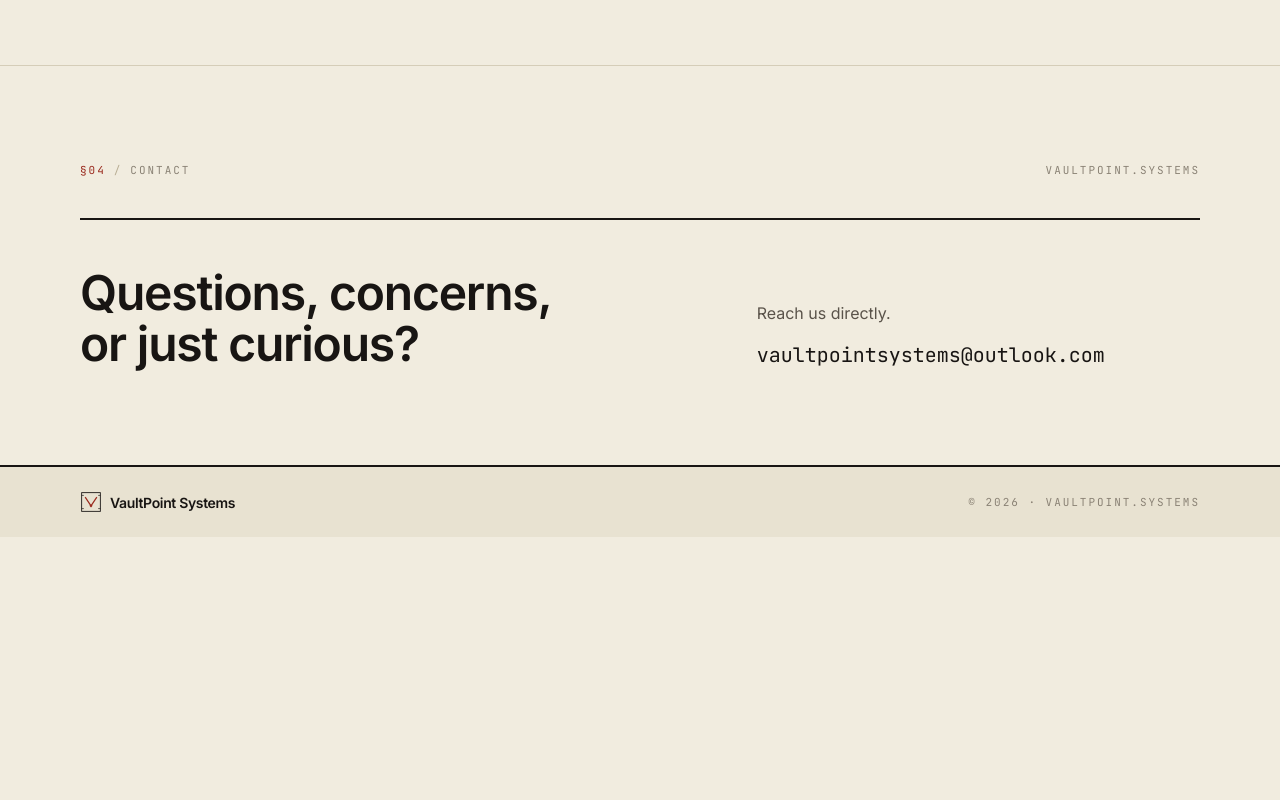
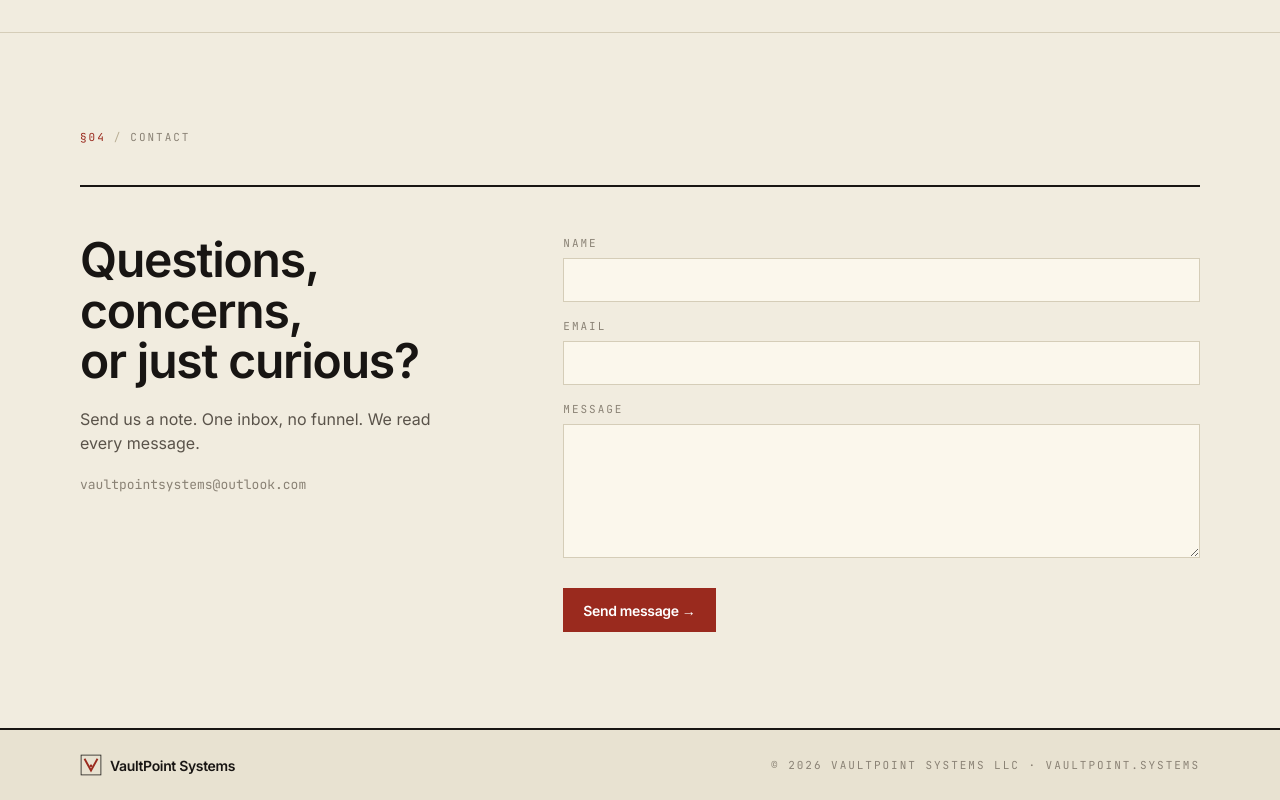
Before and after one commit to VaultPoint-Systems/VaultPointSystems-Website, a Next.js app: page / in a window 1280 px wide. Shown: the part 1966-2766 px from the top of the page. Before the commit the page ends 2503 px from the top, so only its background shows below. Built offline with nearby package versions, Linux system fonts and the light colour scheme.

Commit message:
logo update and stuff

```diff
--- /dev/null
+++ b/app/api/contact/route.ts
@@ -0,0 +1,63 @@
+import { NextResponse } from "next/server";
+import { Resend } from "resend";
+
+const TO = process.env.CONTACT_TO_EMAIL || "vaultpointsystems@outlook.com";
+const FROM = process.env.CONTACT_FROM_EMAIL || "VaultPoint Systems <contact@vaultpoint.systems>";
+
+function escape(s: string) {
+  return s.replace(/[&<>"']/g, (c) => ({ "&": "&amp;", "<": "&lt;", ">": "&gt;", '"': "&quot;", "'": "&#39;" }[c]!));
+}
+
+export async function POST(req: Request) {
+  const apiKey = process.env.RESEND_API_KEY;
+  if (!apiKey) {
+    return NextResponse.json({ ok: false, error: "Email service not configured." }, { status: 500 });
+  }
+
+  let body: { name?: string; email?: string; message?: string; company?: string };
+  try {
+    body = await req.json();
+  } catch {
+    return NextResponse.json({ ok: false, error: "Invalid request." }, { status: 400 });
+  }
+
+  if (body.company && body.company.trim() !== "") {
+    return NextResponse.json({ ok: true });
+  }
+
+  const name = (body.name || "").trim();
+  const email = (body.email || "").trim();
+  const message = (body.message || "").trim();
+
+  if (!name || name.length > 120) {
+    return NextResponse.json({ ok: false, error: "Please enter your name." }, { status: 400 });
+  }
+  if (!/^[^\s@]+@[^\s@]+\.[^\s@]+$/.test(email) || email.length > 200) {
+    return NextResponse.json({ ok: false, error: "Please enter a valid email." }, { status: 400 });
+  }
+  if (message.length < 5 || message.length > 5000) {
+    return NextResponse.json({ ok: false, error: "Please enter a message." }, { status: 400 });
+  }
+
+  const resend = new Resend(apiKey);
+  const subject = `New contact from ${name}`;
+  const text = `From: ${name} <${email}>\n\n${message}`;
+  const html = `<p><strong>From:</strong> ${escape(name)} &lt;${escape(email)}&gt;</p><p style="white-space:pre-wrap">${escape(message)}</p>`;
+
+  try {
+    const result = await resend.emails.send({
+      from: FROM,
+      to: [TO],
+      replyTo: email,
+      subject,
+      text,
+      html,
+    });
+    if (result.error) {
+      return NextResponse.json({ ok: false, error: "Could not send. Please try again." }, { status: 502 });
+    }
+    return NextResponse.json({ ok: true });
+  } catch {
+    return NextResponse.json({ ok: false, error: "Could not send. Please try again." }, { status: 502 });
+  }
+}
--- /dev/null
+++ b/app/components/ContactForm.tsx
@@ -0,0 +1,106 @@
+"use client";
+
+import { useState } from "react";
+
+type State = { status: "idle" | "sending" | "sent" | "error"; error?: string };
+
+export function ContactForm() {
+  const [state, setState] = useState<State>({ status: "idle" });
+
+  async function onSubmit(e: React.FormEvent<HTMLFormElement>) {
+    e.preventDefault();
+    if (state.status === "sending") return;
+    const form = e.currentTarget;
+    const data = Object.fromEntries(new FormData(form).entries());
+    setState({ status: "sending" });
+    try {
+      const res = await fetch("/api/contact", {
+        method: "POST",
+        headers: { "content-type": "application/json" },
+        body: JSON.stringify(data),
+      });
+      const json = await res.json();
+      if (!res.ok || !json.ok) {
+        setState({ status: "error", error: json.error || "Could not send. Please try again." });
+        return;
+      }
+      setState({ status: "sent" });
+      form.reset();
+    } catch {
+      setState({ status: "error", error: "Network error. Please try again." });
+    }
+  }
+
+  if (state.status === "sent") {
+    return (
+      <div className="border-2 border-[var(--color-ink)] bg-[var(--color-surface)] p-6">
+        <p className="ticker mb-2">Message received</p>
+        <p className="text-[var(--color-ink)] font-medium">Thanks. We&rsquo;ll get back to you at the email you provided.</p>
+        <button
+          type="button"
+          onClick={() => setState({ status: "idle" })}
+          className="mt-4 text-[13px] text-[var(--color-ink-dim)] underline underline-offset-4 decoration-[var(--color-rule-strong)] hover:text-[var(--color-ink)] hover:decoration-[var(--color-ink)] transition-colors"
+        >
+          Send another
+        </button>
+      </div>
+    );
+  }
+
+  return (
+    <form onSubmit={onSubmit} noValidate className="grid gap-4">
+      <Field label="Name" name="name" type="text" autoComplete="name" required />
+      <Field label="Email" name="email" type="email" autoComplete="email" required />
+      <Field label="Message" name="message" textarea required />
+      <input
+        type="text"
+        name="company"
+        tabIndex={-1}
+        autoComplete="off"
+        className="hidden"
+        aria-hidden
+      />
+      <div className="flex items-center gap-4 flex-wrap mt-2">
+        <button
+          type="submit"
+          disabled={state.status === "sending"}
+          className="inline-flex items-center h-11 px-5 bg-[var(--color-accent)] text-white font-semibold text-[14px] tracking-tight hover:bg-[var(--color-accent-deep)] transition-colors disabled:opacity-60 disabled:cursor-not-allowed"
+        >
+          {state.status === "sending" ? "Sending…" : "Send message →"}
+        </button>
+        {state.status === "error" && (
+          <p className="text-[13px] text-[var(--color-accent)]">{state.error}</p>
+        )}
+      </div>
+    </form>
+  );
+}
+
+function Field({
+  label,
+  name,
+  type = "text",
+  textarea,
+  required,
+  autoComplete,
+}: {
+  label: string;
+  name: string;
+  type?: string;
+  textarea?: boolean;
+  required?: boolean;
+  autoComplete?: string;
+}) {
+  const common =
+    "w-full bg-[var(--color-surface)] border border-[var(--color-rule)] px-3.5 py-2.5 text-[15px] text-[var(--color-ink)] placeholder-[var(--color-ink-mute)] focus:outline-none focus:border-[var(--color-ink)] transition-colors";
+  return (
+    <label className="block">
+      <span className="ticker block mb-1.5">{label}</span>
+      {textarea ? (
+        <textarea name={name} required={required} rows={5} className={common} />
+      ) : (
+        <input name={name} type={type} required={required} autoComplete={autoComplete} className={common} />
+      )}
+    </label>
+  );
+}
--- a/app/page.tsx
+++ b/app/page.tsx
@@ -1,8 +1,8 @@
+import { ContactForm } from "./components/ContactForm";
+
 export default function Home() {
   return (
     <main className="min-h-screen flex flex-col">
-      <TickerBar />
-
       <header className="border-b border-[var(--color-ink)]">
         <div className="mx-auto max-w-[1200px] px-6 lg:px-10 h-16 flex items-center justify-between">
           <a href="/" className="flex items-center gap-2.5">
@@ -95,20 +95,20 @@ export default function Home() {
       </Section>
 
       <Section index="§04" label="Contact" last>
-        <div className="grid lg:grid-cols-12 gap-x-10 gap-y-8 items-end">
-          <div className="lg:col-span-7">
+        <div className="grid lg:grid-cols-12 gap-x-10 gap-y-10">
+          <div className="lg:col-span-5">
             <h2 className="text-3xl sm:text-5xl font-semibold tracking-tight leading-[1.05]">
               Questions, concerns,<br />or just curious?
             </h2>
+            <p className="mt-5 text-[var(--color-ink-dim)] max-w-sm">
+              Send us a note. One inbox, no funnel. We read every message.
+            </p>
+            <p className="mt-5 font-mono text-[13px] text-[var(--color-ink-mute)] break-all">
+              vaultpointsystems@outlook.com
+            </p>
           </div>
-          <div className="lg:col-span-5">
-            <p className="text-[var(--color-ink-dim)] mb-4">Reach us directly.</p>
-            <a
-              href="mailto:vaultpointsystems@outlook.com"
-              className="font-mono text-lg sm:text-xl text-[var(--color-ink)] hover:text-[var(--color-accent)] transition-colors break-all"
-            >
-              vaultpointsystems@outlook.com
-            </a>
+          <div className="lg:col-span-7">
+            <ContactForm />
           </div>
         </div>
       </Section>
@@ -119,22 +119,10 @@ export default function Home() {
             <Mark small />
             <span className="text-[14px] font-semibold tracking-tight">VaultPoint Systems</span>
           </div>
-          <span className="ticker">&copy; {new Date().getFullYear()} &middot; vaultpoint.systems</span>
+          <span className="ticker">&copy; {new Date().getFullYear()} VaultPoint Systems LLC &middot; vaultpoint.systems</span>
         </div>
       </footer>
     </main>
-  );
-}
-
-function TickerBar() {
-  return (
-    <div className="border-b border-[var(--color-rule)] bg-[var(--color-bg-2)]">
-      <div className="mx-auto max-w-[1200px] px-6 lg:px-10 h-8 flex items-center justify-between ticker">
-        <span>VPS · 001</span>
-        <span className="hidden sm:inline">Cybersecurity for everyone else</span>
-        <span>Est. 2026</span>
-      </div>
-    </div>
   );
 }
 
@@ -160,7 +148,6 @@ function Section({
             <span className="mx-2 text-[var(--color-rule-strong)]">/</span>
             <span>{label}</span>
           </p>
-          <span className="hidden sm:block ticker">vaultpoint.systems</span>
         </div>
         <div className="rule-thick mb-12" />
         {children}
@@ -250,28 +237,16 @@ function Mark({ small }: { small?: boolean }) {
   const s = small ? 22 : 28;
   return (
     <svg width={s} height={s} viewBox="0 0 40 40" fill="none" aria-hidden xmlns="http://www.w3.org/2000/svg">
-      {/* vault */}
-      <rect x="3" y="3" width="34" height="34" stroke="currentColor" strokeWidth="1.6" />
-      {/* corner registration ticks */}
-      <path d="M3 8 L7 8 M3 32 L7 32 M33 8 L37 8 M33 32 L37 32" stroke="currentColor" strokeWidth="1.2" />
-      {/* V */}
+      <rect x="2" y="2" width="36" height="36" stroke="currentColor" strokeWidth="1.4" />
       <path
-        d="M10 12 L20 27 L30 12"
+        d="M9 10 L20 30 L31 10"
         stroke="var(--color-accent)"
-        strokeWidth="2.2"
+        strokeWidth="3.4"
         strokeLinecap="square"
         strokeLinejoin="miter"
         fill="none"
       />
-      {/* point (filled diamond at apex of V) */}
-      <rect
-        x="18"
-        y="25"
-        width="4"
-        height="4"
-        transform="rotate(45 20 27)"
-        fill="var(--color-accent)"
-      />
+      <circle cx="20" cy="21.5" r="2.4" fill="var(--color-accent)" />
     </svg>
   );
 }
--- a/package.json
+++ b/package.json
@@ -11,7 +11,8 @@
   "dependencies": {
     "next": "15.0.3",
     "react": "19.0.0-rc-66855b96-20241106",
-    "react-dom": "19.0.0-rc-66855b96-20241106"
+    "react-dom": "19.0.0-rc-66855b96-20241106",
+    "resend": "^4.0.1"
   },
   "devDependencies": {
     "@tailwindcss/postcss": "^4.0.0",
```
